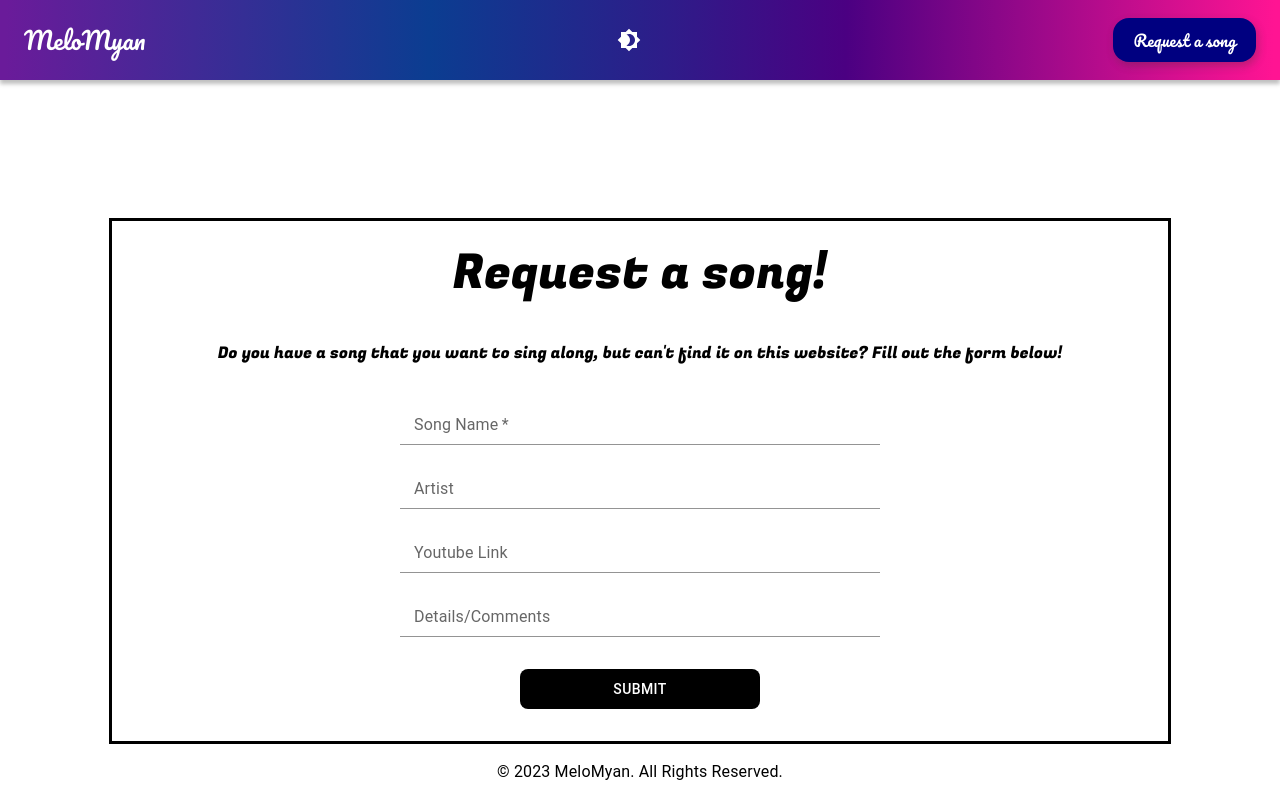
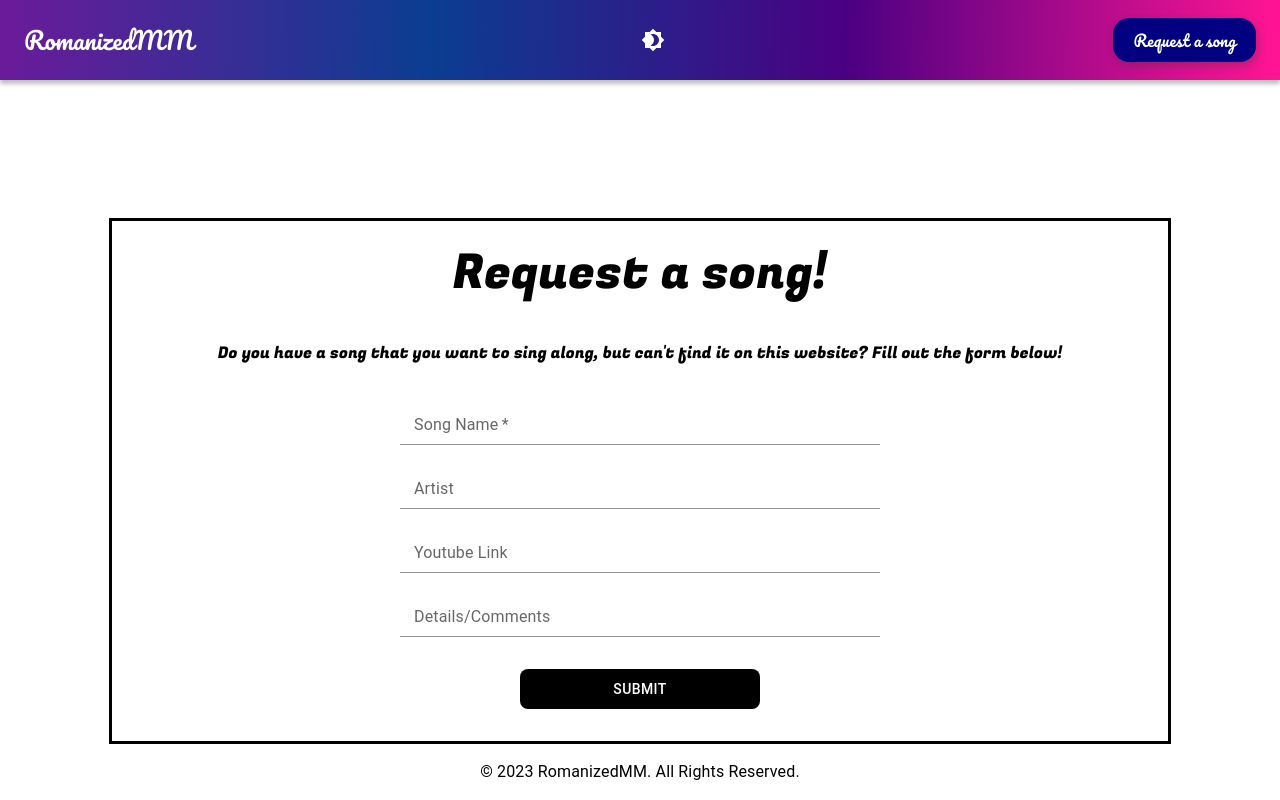
Before and after one commit to ynwin1/RomanizedMM, a React (Create React App) app in the folder client/: page /song-request in a window 1280 px wide. Built offline with nearby package versions, Linux system fonts and the light colour scheme; no server answers.

Commit message:
change logo and name

```diff
--- a/client/public/index.html
+++ b/client/public/index.html
@@ -2,7 +2,7 @@
 <html lang="en">
   <head>
     <meta charset="utf-8" />
-    <link rel="icon" href="%PUBLIC_URL%/MeloMyanLogo.png" />
+    <link rel="icon" href="%PUBLIC_URL%/WebLogo.png" />
     <link href="https://fonts.googleapis.com/css2?family=Pacifico&display=swap" rel="stylesheet">
     <link href="https://fonts.googleapis.com/css2?family=Fugaz+One&display=swap" rel="stylesheet">
     <link href="https://fonts.googleapis.com/css2?family=Lato&display=swap" rel="stylesheet">
@@ -13,7 +13,7 @@
       name="description"
       content="Web site created using create-react-app"
     />
-    <link rel="apple-touch-icon" href="%PUBLIC_URL%/MeloMyanLogo.png" />
+    <link rel="apple-touch-icon" href="%PUBLIC_URL%/WebLogo.png" />
     <!--
       manifest.json provides metadata used when your web app is installed on a
       user's mobile device or desktop. See https://developers.google.com/web/fundamentals/web-app-manifest/
@@ -28,7 +28,7 @@
       work correctly both with client-side routing and a non-root public URL.
       Learn how to configure a non-root public URL by running `npm run build`.
     -->
-    <title>MeloMyan</title>
+    <title>RomanizedMM</title>
   </head>
   <body>
     <noscript>You need to enable JavaScript to run this app.</noscript>
--- a/client/src/components/Footer/Footer.js
+++ b/client/src/components/Footer/Footer.js
@@ -8,7 +8,7 @@ function Footer() {
 
     return (
         <CustomFooter theme={theme}>
-        © 2023 MeloMyan. All Rights Reserved.
+        © 2023 RomanizedMM. All Rights Reserved.
         </CustomFooter>
     )
 }
--- a/client/src/components/NavBar/NavBar.js
+++ b/client/src/components/NavBar/NavBar.js
@@ -21,7 +21,7 @@ function NavBar(props) {
             <CustomToolBar>
                 <Link to="/" style={{ color: 'inherit', textDecoration: 'inherit' }} onClick={cleanupHome}>
                     <NavBarTypography variant="h5" theme={theme}>
-                        MeloMyan
+                        RomanizedMM
                     </NavBarTypography>
                 </Link>
                 <IconButton onClick={colorMode.toggleColorMode} color="inherit">
```
Also changed, not shown: client/public/WebLogo.png (added).
